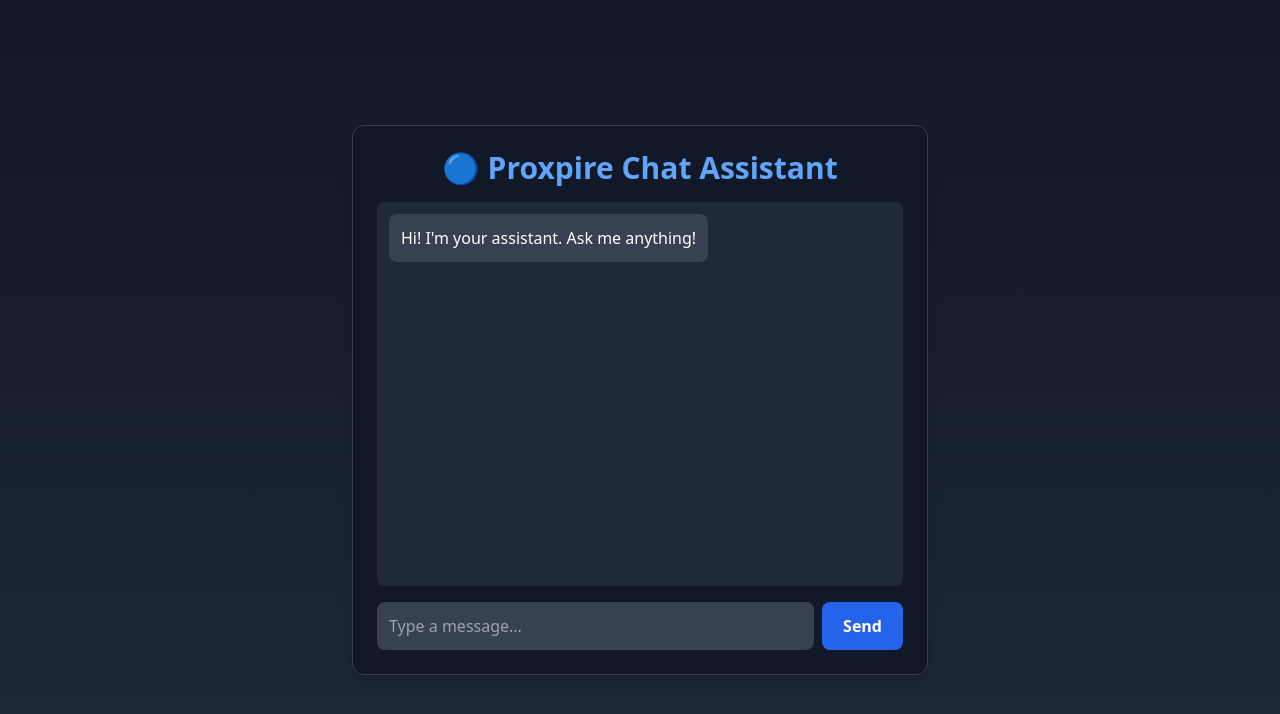
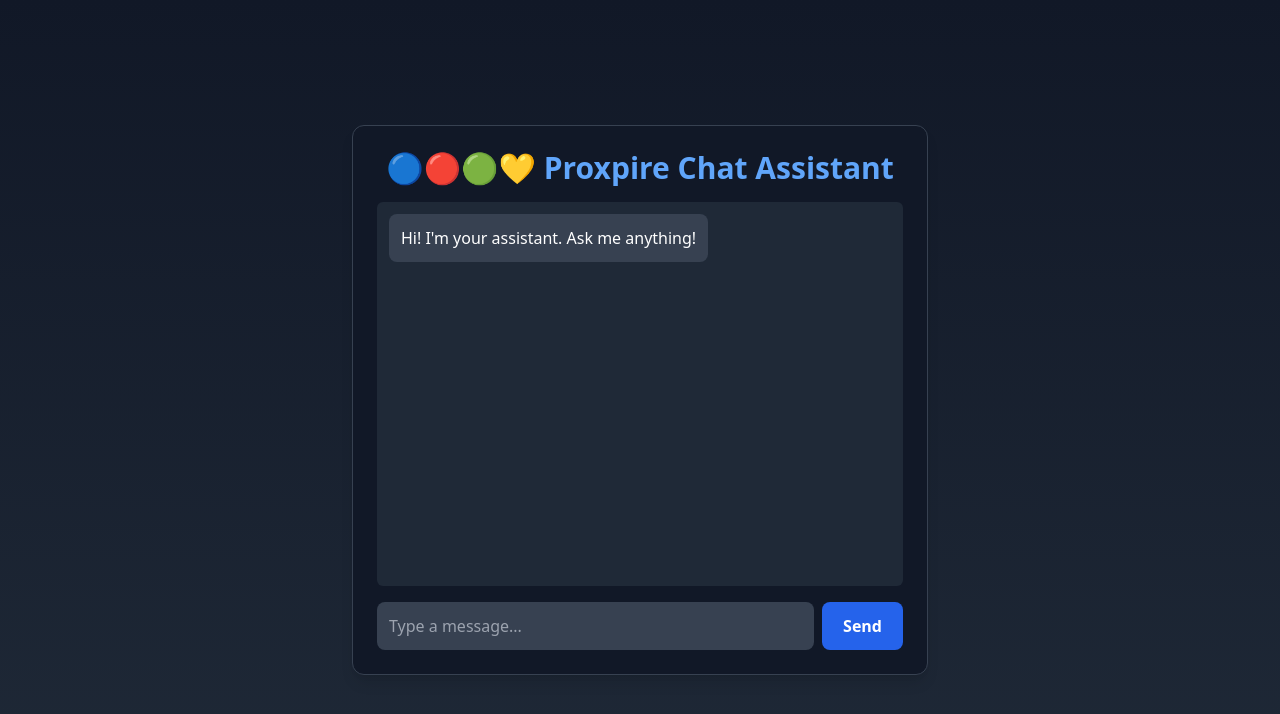
Before and after one commit to FarhadAbbasi/Chat-Agent, a React (Vite) app: page / in a window 1280 px wide. Shown: the top 714 px of the page. Built offline with nearby package versions, Linux system fonts and the light colour scheme.

Commit message:
Testing a little update

```diff
--- a/src/App.tsx
+++ b/src/App.tsx
@@ -72,7 +72,7 @@
         transition={{ duration: 0.6 }}
       >
         <h1 className="text-3xl font-bold text-blue-400 mb-4 text-center">
-          🔵  Proxpire Chat Assistant
+          🔵🔴🟢💛  Proxpire Chat Assistant
         </h1>
         <div className="h-96 overflow-y-auto scrollbar-hidden space-y-4 mb-4 p-3 bg-gray-800 rounded-md">
           {messages.map((msg, index) => (
```
Also changed, not shown: 1 other file (tests, documents, lock files or other folders).
